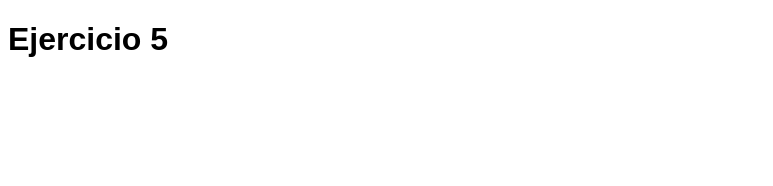
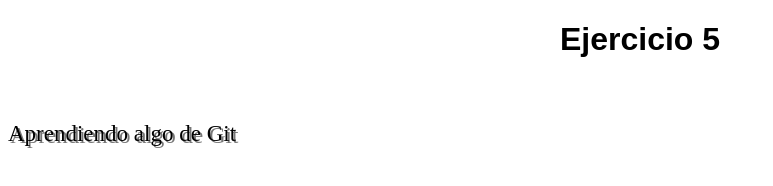
Before and after one commit to albertoghi14/Ejercicio6, a plain HTML site: page index.html in a window 1280 px wide. Shown: the whole page, without its empty margins (0-773 px from the left). Drawn offline with Linux system fonts and the light colour scheme.

Commit message:
Cambio 1

```diff
--- a/CSS/estilos.css
+++ b/CSS/estilos.css
@@ -1,3 +1,9 @@
 h1 {
     font-family: sans-serif;
+    text-align: center;
 }
+
+p {
+    font-size: 23px;
+    text-shadow: 0.1em 0.1em rgb(119, 119, 119);
+}
--- a/index.html
+++ b/index.html
@@ -9,5 +9,7 @@
 </head>
 <body>
     <h1>Ejercicio 5</h1>
+    <br>
+    <p>Aprendiendo algo de Git</p>
 </body>
 </html>
```
